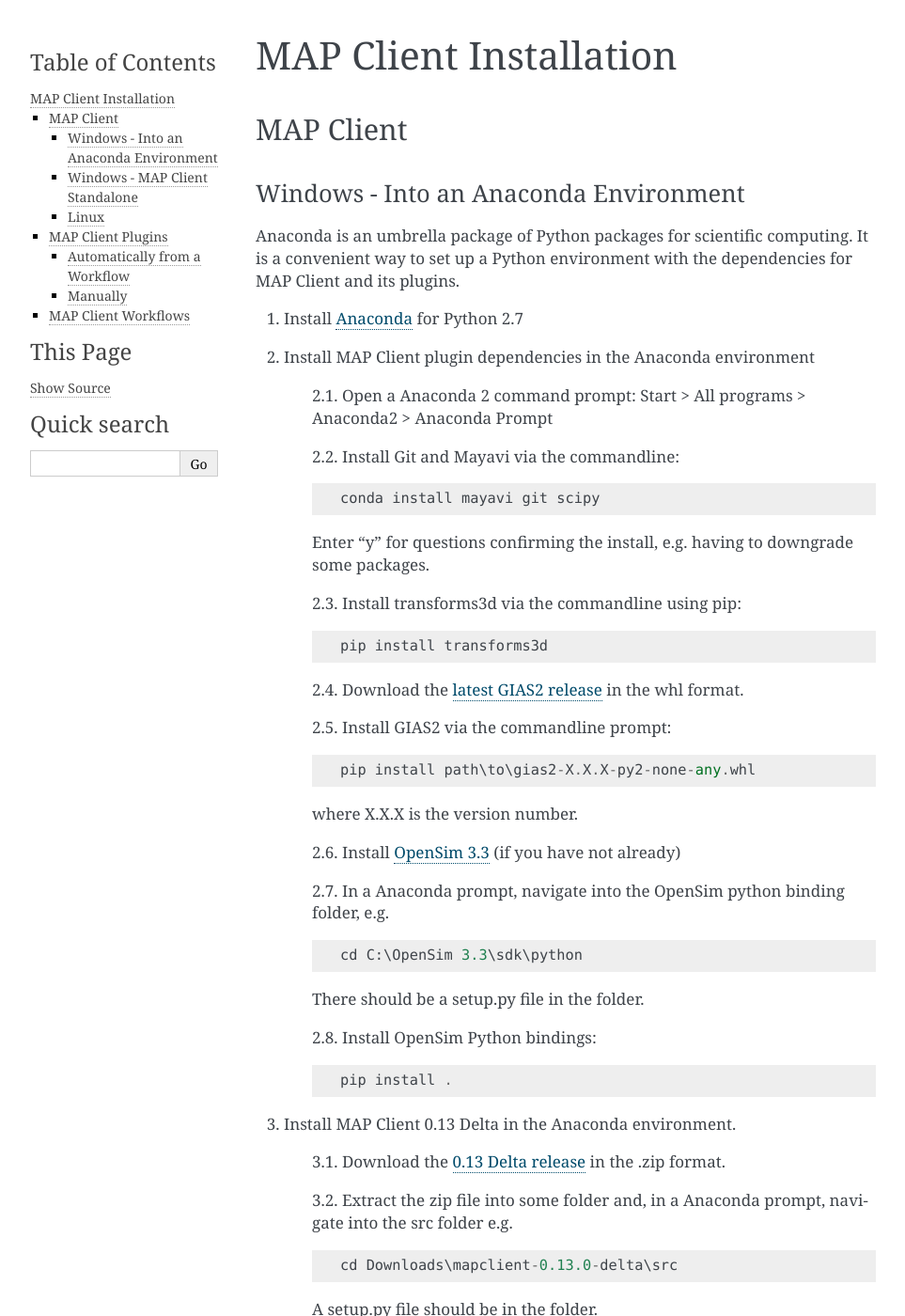
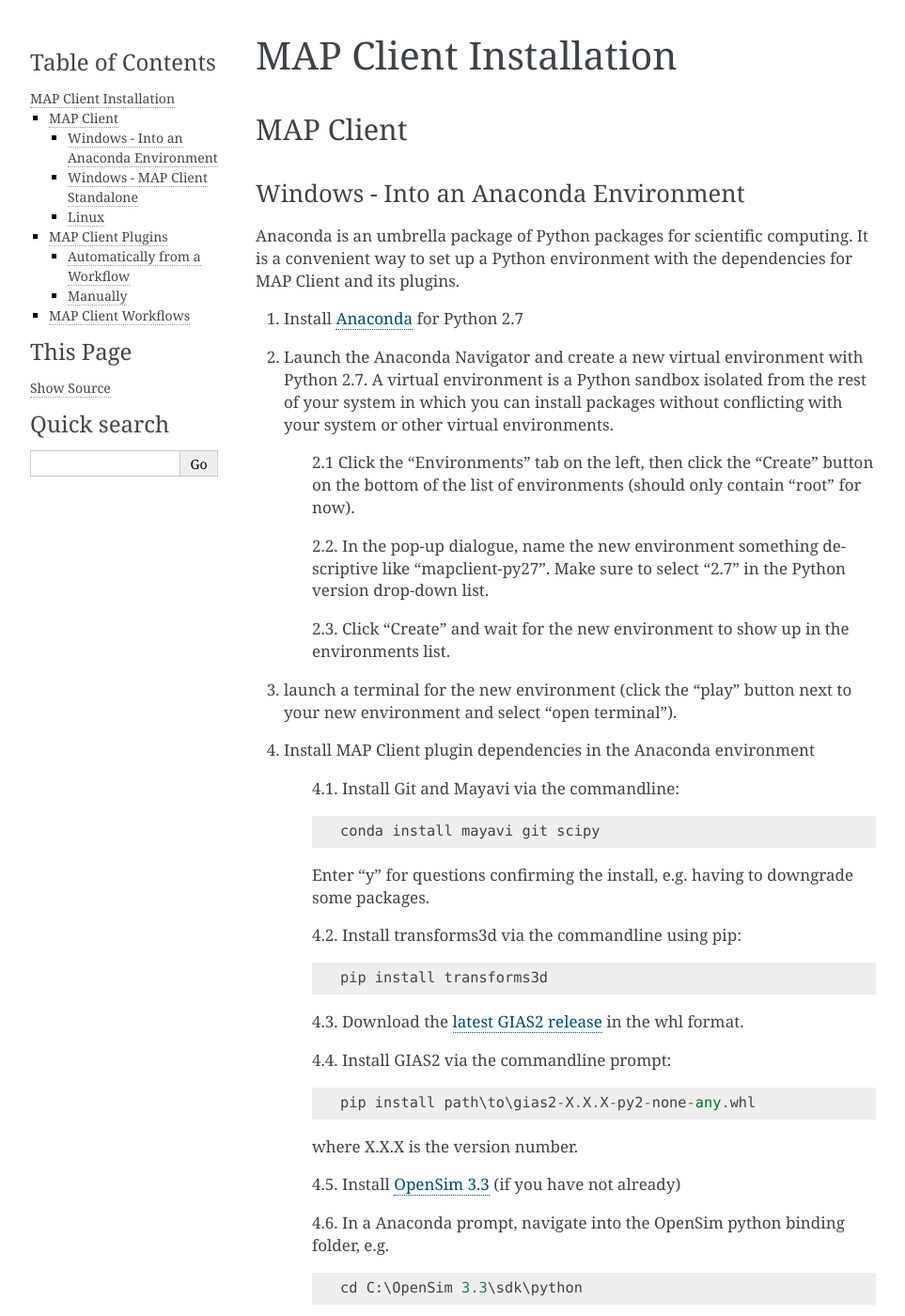
Before and after one commit to juzhang/mapclient-fai-workshop, a Sphinx documentation site: the page built from doc/map_installation.rst, in a window 1280 px wide and 1400 px high. Shown: the whole window at 94% size, without its empty margins (148-1111 px from the left). Built offline with Sphinx 7.4.7, drawn with Linux system fonts in a browser that asks for light colours; some of the changed text lies outside the part shown.

Commit message:
updated installation to use a fresh virtual env, bumped version to 1.2

```diff
--- a/doc/conf.py
+++ b/doc/conf.py
@@ -60,9 +60,9 @@
 # built documents.
 #
 # The short X.Y version.
-version = u'1.1'
+version = u'1.2'
 # The full version, including alpha/beta/rc tags.
-release = u'1.1'
+release = u'1.2'
 
 # The language for content autogenerated by Sphinx. Refer to documentation
 # for a list of supported languages.
--- a/doc/map_installation.rst
+++ b/doc/map_installation.rst
@@ -11,55 +11,70 @@
 Anaconda is an umbrella package of Python packages for scientific computing. It is a convenient way to set up a Python environment with the dependencies for MAP Client and its plugins.
 
 1. Install `Anaconda <https://www.continuum.io/downloads>`_ for Python 2.7
-2. Install MAP Client plugin dependencies in the Anaconda environment
 
-    2.1. Open a Anaconda 2 command prompt: Start > All programs > Anaconda2 > Anaconda Prompt
+2. Launch the Anaconda Navigator and create a new virtual environment with Python 2.7. A virtual environment is a Python sandbox isolated from the rest of your system in which you can install packages without conflicting with your system or other virtual environments.
 
-    2.2. Install Git and Mayavi via the commandline::
+    2.1 Click the "Environments" tab on the left, then click the "Create" button on the bottom of the list of environments (should only contain "root" for now).
+
+    2.2. In the pop-up dialogue, name the new environment something descriptive like "mapclient-py27". Make sure to select "2.7" in the Python version drop-down list.
+
+    2.3. Click "Create" and wait for the new environment to show up in the environments list.
+
+3. launch a terminal for the new environment (click the "play" button next to your new environment and select "open terminal").
+
+4. Install MAP Client plugin dependencies in the Anaconda environment
+
+    4.1. Install Git and Mayavi via the commandline::
 
         conda install mayavi git scipy
 
     Enter "y" for questions confirming the install, e.g. having to downgrade some packages.
 
-    2.3. Install transforms3d via the commandline using pip::
+    4.2. Install transforms3d via the commandline using pip::
 
         pip install transforms3d
 
-    2.4. Download the `latest GIAS2 release <https://bitbucket.org/jangle/gias2/downloads>`_ in the whl format.
+    4.3. Download the `latest GIAS2 release <https://bitbucket.org/jangle/gias2/downloads>`_ in the whl format.
 
-    2.5. Install GIAS2 via the commandline prompt::
+    4.4. Install GIAS2 via the commandline prompt::
 
         pip install path\to\gias2-X.X.X-py2-none-any.whl
 
     where X.X.X is the version number.
 
-    2.6. Install `OpenSim 3.3 <https://simtk.org/frs/?group_id=91>`_ (if you have not already)
+    4.5. Install `OpenSim 3.3 <https://simtk.org/frs/?group_id=91>`_ (if you have not already)
 
-    2.7. In a Anaconda prompt, navigate into the OpenSim python binding folder, e.g. ::
+    4.6. In a Anaconda prompt, navigate into the OpenSim python binding folder, e.g. ::
 
         cd C:\OpenSim 3.3\sdk\python
 
     There should be a setup.py file in the folder.
 
-    2.8. Install OpenSim Python bindings::
+    4.7. Install OpenSim Python bindings::
 
         pip install .
 
-3. Install MAP Client 0.13 Delta in the Anaconda environment.
+5. Install MAP Client 0.13 Delta in the Anaconda environment.
 
-    3.1. Download the `0.13 Delta release <https://github.com/MusculoskeletalAtlasProject/mapclient/releases>`_ in the .zip format.
+    5.1. Download the `0.13 Delta release <https://github.com/MusculoskeletalAtlasProject/mapclient/releases>`_ in the .zip format.
 
-    3.2. Extract the zip file into some folder and, in a Anaconda prompt, navigate into the src folder e.g. ::
+    5.2. Extract the zip file into some folder and, in a Anaconda prompt, navigate into the src folder e.g. ::
 
         cd Downloads\mapclient-0.13.0-delta\src
 
     A setup.py file should be in the folder.
 
-    3.1. Install MAP Client via the commandline prompt::
+    5.1. Install MAP Client via the commandline prompt::
 
         pip install . -r requirements.txt
 
-4. Mapclient can be run from the Anaconda prompt by entering::
+5. Set an environment variable to make sure Mayavi works for visualisation in some mapclient plugins::
+
+    set QT_API=pyqt
+
+You may or may not need this, depending if you've installed Qt5 at some point. If you do need this command, you will need to run this command whenever you start a new terminal. See `here <https://conda.io/docs/using/envs.html#windows>`_ to set environment variables permanently.
+
+6. Mapclient can be run from your virtual environment's terminal by entering::
 
     mapclient
 
```
